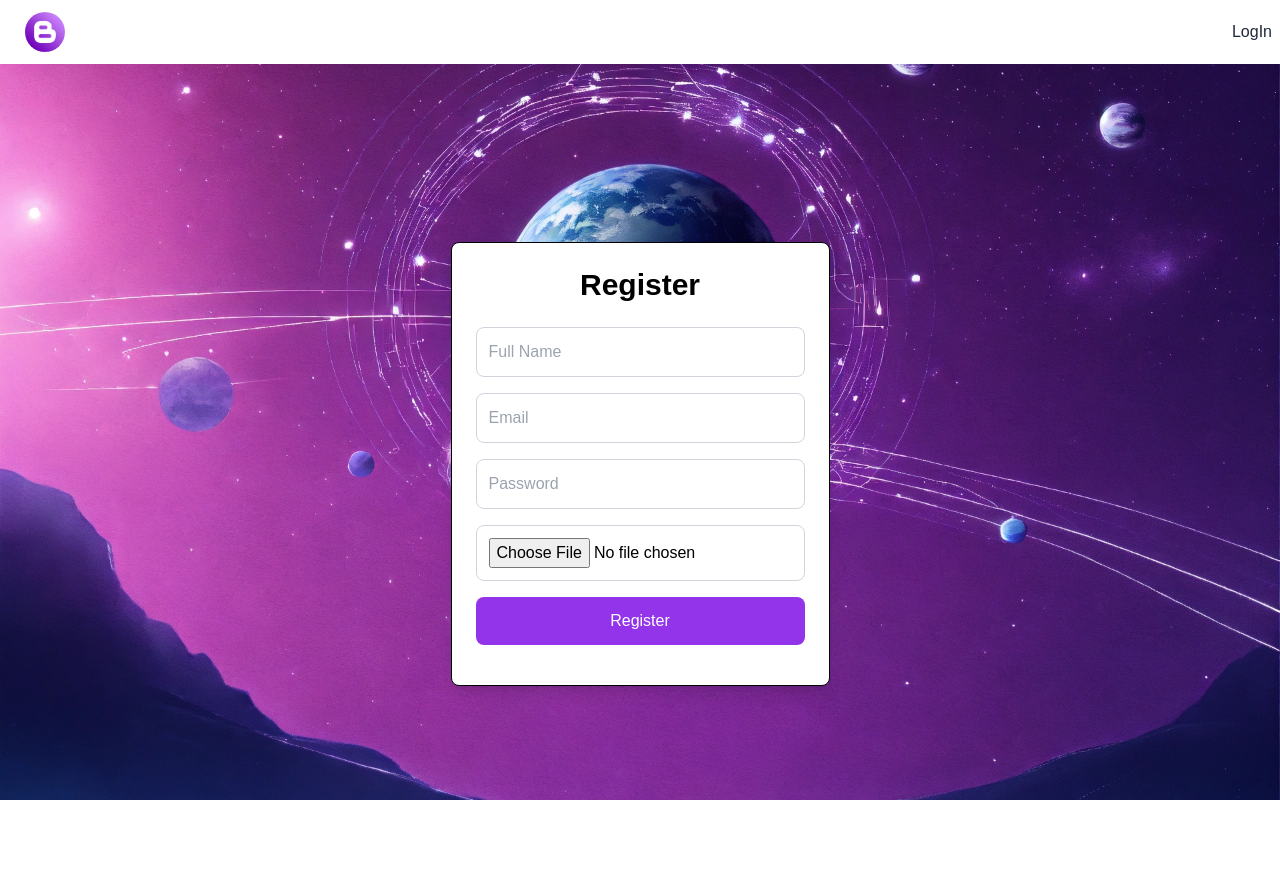
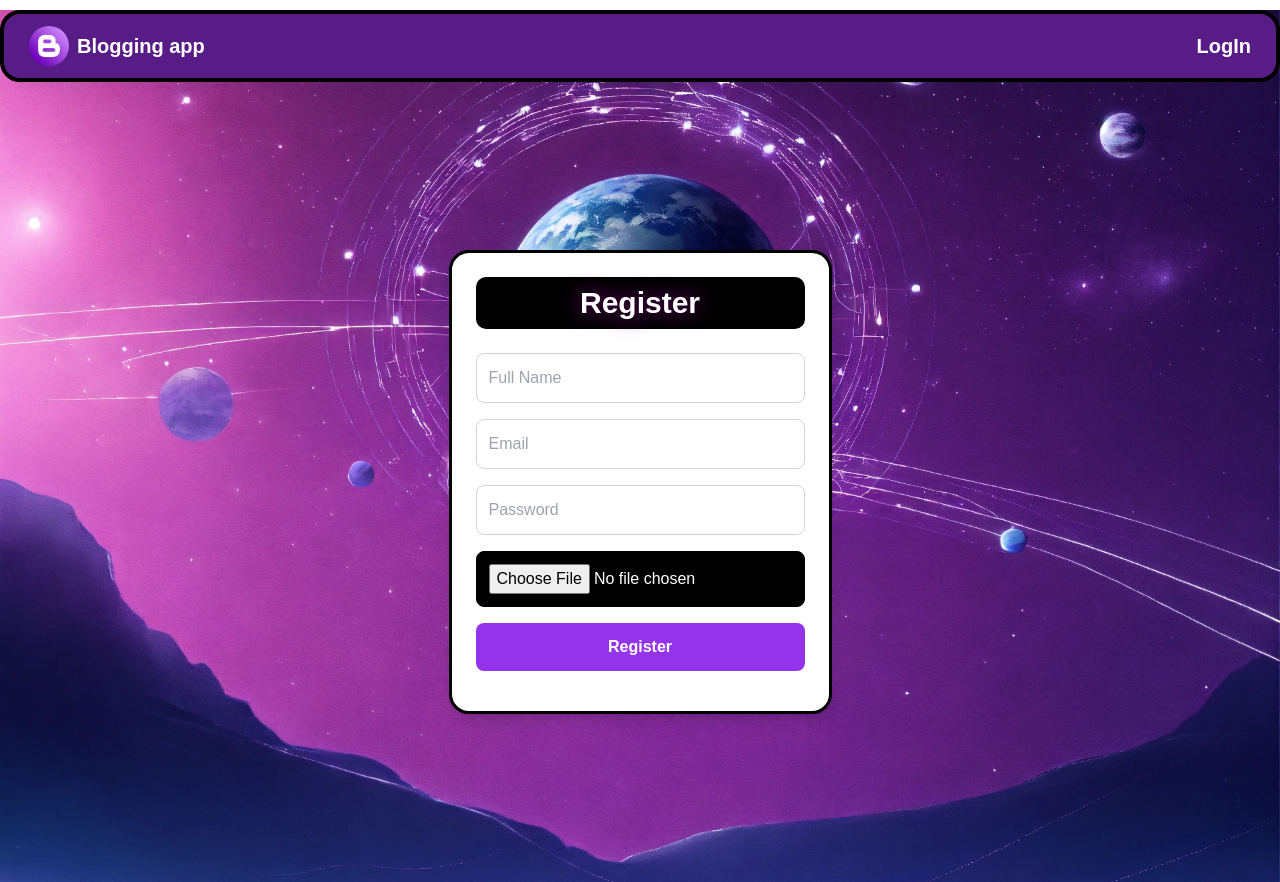
Before and after one commit to MuhammadAbrarulhaq986/SMIT-WMA-Batch-11-20-React-Blogging-App, a React (Vite) app: page /register in a window 1280 px wide. Built offline with nearby package versions, Linux system fonts and the light colour scheme; no server answers.

Commit message:
blogging app

```diff
--- a/src/components/Navbar.jsx
+++ b/src/components/Navbar.jsx
@@ -47,14 +47,17 @@ function Navbar() {
   };
   return (
     <>
-      <div className="navbar bg-base-100">
+      <div
+        className="navbar  bg-purple-900 text-white font-extrabold "
+        style={{ border: "4px solid black", borderRadius: 20, marginTop: 10 }}
+      >
         <div className="flex-1">
           <a href="/" className="btn btn-ghost text-xl text-white font-bold">
             <img
               src={image}
               alt="Blogging App Logo"
               className="w-10 h-10 rounded-[30px]"
-            />{" "}
+            />
             Blogging app
           </a>
         </div>
@@ -81,7 +84,7 @@ function Navbar() {
               </div>
               <ul
                 tabIndex={0}
-                className="menu menu-sm dropdown-content bg-base-100 rounded-box z-[1] mt-3 w-52 p-2 shadow"
+                className=" text-xl menu menu-sm dropdown-content bg-base-100 rounded-box z-[1] mt-3 w-52 p-2 shadow"
               >
                 <li>
                   <Link
@@ -92,17 +95,33 @@ function Navbar() {
                     <span className="badge">New</span>
                   </Link>
                 </li>
+                {/* ****************************************** */}
+                {/* <li>
+                  <Link
+                    to={`/createBlog/${userData?.uid}`}
+                    className="justify-between"
+                  >
+                    Create Blog
+                  </Link>
+                </li> */}
                 <li>
                   <a>Settings</a>
                 </li>
                 <li>
-                  <button onClick={logOut}>Logout</button>
+                  <button className="btn btn-ghost text-xl" onClick={logOut}>
+                    Logout
+                  </button>
                 </li>
               </ul>
             </div>
           </div>
         ) : (
-          <button onClick={() => navigate("/login")}>LogIn</button>
+          <button
+            className="btn btn-ghost text-xl"
+            onClick={() => navigate("/login")}
+          >
+            LogIn
+          </button>
         )}
       </div>
     </>
--- a/src/config/firebase/firebasemethods.js
+++ b/src/config/firebase/firebasemethods.js
@@ -15,6 +15,7 @@ import {
   collection,
   deleteDoc,
 } from "firebase/firestore";
+
 // Sign Up User
 const signUpUser = (email, password) => {
   return new Promise((resolve, reject) => {
@@ -125,6 +126,7 @@ const getSingleData = (collectionName, id) => {
       });
   });
 };
+
 const updateDocument = (collectionName, id, obj) => {
   return new Promise((resolve, reject) => {
     const docRef = doc(db, collectionName, id);
--- a/src/index.css
+++ b/src/index.css
@@ -1,6 +1,11 @@
 @tailwind base;
 @tailwind components;
 @tailwind utilities;
+
+* {
+  /* margin: 5px;
+  padding: 5px; */
+}
 
 body {
   overflow-x: hidden;
@@ -9,8 +14,22 @@ body {
   background-image: url("./image/background.webp");
   background-size: cover;
   background-position: center;
-  background-repeat: no-repeat;
-  height: 100vh;
+  background-repeat: repeat;
   margin: 0;
   background-attachment: fixed;
 }
+
+@keyframes pulse {
+  0% {
+    transform: scale(0.8);
+    opacity: 0.5;
+  }
+  50% {
+    transform: scale(1.2);
+    opacity: 1;
+  }
+  100% {
+    transform: scale(0.8);
+    opacity: 0.5;
+  }
+}
--- a/src/pages/Home.jsx
+++ b/src/pages/Home.jsx
@@ -223,28 +223,37 @@ const Home = () => {
   return (
     <div className="max-w-7xl mx-auto p-4 md:p-6 lg:p-8 mt-20">
       <h2
-        className="text-3xl font-extrabold mb-4 text-center text-white"
-        style={{ textShadow: "0px 0px 20px purple" }}
+        className="text-3xl font-extrabold mb-4 text-center text-white bg-black "
+        style={{ textShadow: "0px 0px 20px purple", borderRadius: 20 }}
       >
         Latest Blogs
       </h2>
-      <div className="grid grid-cols-1 md:grid-cols-2 lg:grid-cols-3 gap-4">
+      <div className="grid grid-cols-1 md:grid-cols-2 lg:grid-cols-3 gap-4 text-center">
         {blogs.map((blog, index) => (
-          <div key={index} className="bg-white rounded shadow-md p-4">
+          <div
+            key={index}
+            className="bg-black text-white rounded shadow-md p-4"
+            style={{
+              borderRadius: 30,
+            }}
+          >
             <img
-              className="w-full h-64 object-cover mb-4"
+              className="w-full h-64 object-cover mb-4 "
               src={blog.image}
               alt={blog.title}
+              style={{
+                borderRadius: 20,
+              }}
             />
-            <h3 className="text-lg font-bold mb-2">{blog.title}</h3>
-            <p className="text-black text-sm">{blog.description}</p>
+            <h3 className=" text-white text-lg font-bold mb-2">{blog.title}</h3>
+            <p className="text-white text-sm">{blog.description}</p>
             <div className="flex items-center mt-4">
               <img
                 className="w-8 h-8 rounded-full mr-2"
                 src={blog.authorImage}
                 alt="Author"
               />
-              <span className="text-black text-sm">
+              <span className=" text-white text-sm">
                 By {blog.author} on {blog.date}
               </span>
             </div>
--- a/src/pages/Register.jsx
+++ b/src/pages/Register.jsx
@@ -66,8 +66,18 @@ const Register = () => {
   return (
     <>
       <div className="h-screen flex justify-center items-center ">
-        <div className="max-w-md p-6  shadow-lg rounded-lg border border-black bg-white">
-          <h2 className="text-3xl font-bold mb-6 text-center text-black">
+        <div
+          className="max-w-md p-6  shadow-lg rounded-lg border border-black bg-white"
+          style={{
+            boxShadowShadow: "0px 0px 20px purple",
+            border: "3px solid black",
+            borderRadius: 20,
+          }}
+        >
+          <h2
+            className="text-3xl font-bold mb-6 p-2 text-center text-white bg-black"
+            style={{ textShadow: "0px 0px 20px purple", borderRadius: 10 }}
+          >
             Register
           </h2>
           <form
@@ -91,7 +101,7 @@ const Register = () => {
               <input
                 type="email"
                 placeholder="Email"
-                className="w-full p-3 border border-gray-300 rounded-lg focus:outline-none focus:ring-2 focus:ring-purple-500"
+                className="w-full p-3 border text-white border-gray-300 rounded-lg focus:outline-none focus:ring-2 focus:ring-purple-500"
                 {...register("email", { required: true })}
               />
               {errors.email && (
@@ -104,7 +114,7 @@ const Register = () => {
               <input
                 type="password"
                 placeholder="Password"
-                className="w-full p-3 border border-gray-300 rounded-lg focus:outline-none focus:ring-2 focus:ring-purple-500"
+                className="w-full p-3 border text-white border-gray-300 rounded-lg focus:outline-none focus:ring-2 focus:ring-purple-500"
                 {...register("password", { required: true })}
               />
               {errors.password && (
@@ -116,7 +126,11 @@ const Register = () => {
             <div>
               <input
                 type="file"
-                className="w-full p-3 border border-gray-300 text-black rounded-lg focus:outline-none focus:ring-2 focus:ring-purple-500"
+                className="w-full p-3 border  border-black text-black rounded-lg focus:outline-none focus:ring-2 focus:ring-purple-500"
+                style={{
+                  background: "black",
+                  color: "white",
+                }}
                 {...register("profileImage", { required: true })}
               />
               {errors.profileImage && (
@@ -127,7 +141,7 @@ const Register = () => {
             </div>
             <button
               type="submit"
-              className="w-full bg-purple-600 text-white p-3 rounded-lg transition duration-200 hover:bg-purple-700 disabled:bg-gray-400"
+              className="w-full font-semibold   bg-purple-600 text-white p-3 rounded-lg transition duration-200 hover:bg-purple-700 disabled:bg-gray-400"
               disabled={loading}
             >
               {loading ? (
--- a/src/pages/addBlog.jsx
+++ b/src/pages/addBlog.jsx
@@ -7,6 +7,9 @@ import {
   signUpUser,
   uploadImage,
 } from "../config/firebase/firebasemethods";
+
+
+
 // Component
 const CreateBlog = () => {
   const navigate = useNavigate();
--- a/src/pages/profile.jsx
+++ b/src/pages/profile.jsx
@@ -1,31 +1,104 @@
+// import React, { useState, useEffect } from "react";
+// import { useNavigate, useParams } from "react-router-dom";
+// import { getSingleData } from "../config/firebase/firebasemethods";
+
+// const Profile = () => {
+//   const [user, setUser] = useState({});
+//   const [imageUrl, setImageUrl] = useState("");
+//   const navigate = useNavigate();
+//   const params = useParams();
+//   const { id } = params;
+
+//   // Yahan pr firebase pr request krni  hai  for user Data ;
+//   // getSingleData
+
+//   //   useEffect(() => {
+//   //     const fetchUser = async () => {
+//   //       const currentUser = await getCurrentUser();
+//   //       if (currentUser) {
+//   //         setUser(currentUser);
+//   //       } else {
+//   //         navigate("/login");
+//   //       }
+//   //     };
+//   //     fetchUser();
+//   //   }, []);
+
+//   return (
+//     <div className="text-white font-bold max-w-7xl mx-auto p-4 md:p-6 lg:p-8 mt-20 flex flex-col items-center">
+//       <h1>Profile</h1>
+//       <p className="text-[#fff]">{id}</p>
+//     </div>
+//   );
+// };
+
+// export default Profile;
+
 import React, { useState, useEffect } from "react";
 import { useNavigate, useParams } from "react-router-dom";
-import { getSingleData } from "../config/firebase/firebasemethods";
+import { getSingleData } from "../config/firebase/firebasemethods"; // Ensure the path is correct
 
 const Profile = () => {
   const [user, setUser] = useState({});
+  const [error, setError] = useState(null);
   const navigate = useNavigate();
   const params = useParams();
   const { id } = params;
-  // Yahan pr firebase pr request krni  hai  for user Data ;
-  // getSingleData
 
-    //   useEffect(() => {
-    //     const fetchUser = async () => {
-    //       const currentUser = await getCurrentUser();
-    //       if (currentUser) {
-    //         setUser(currentUser);
-    //       } else {
-    //         navigate("/login");
-    //       }
-    //     };
-    //     fetchUser();
-    //   }, []);
+  useEffect(() => {
+    const fetchUser = async () => {
+      try {
+        const userData = await getSingleData("users", id); // Fetch user data using the id
+        setUser(userData); // Set the user state with the fetched data
+      } catch (err) {
+        setError(err); // Set error state if fetching fails
+        console.error("Error fetching user data:", err);
+      }
+    };
+
+    fetchUser();
+  }, [id]);
 
   return (
-    <div className="max-w-7xl mx-auto p-4 md:p-6 lg:p-8 mt-20 flex flex-col items-center">
-      <h1>Profile</h1>
-      <p className="text-[#fff]">{id}</p>
+    <div className="flex flex-col items-center justify-center min-h-screen p-4 ">
+      <h1
+        className="text-3xl font-extrabold mb-4 text-center text-white "
+        style={{
+          textShadow: "0px 0px 20px purple",
+          backgroundColor: "black",
+          borderRadius: 20,
+          padding: 10,
+        }}
+      >
+        Profile
+      </h1>
+      {error ? (
+        <p className="text-red-500 font-bold">{error}</p> // Display error message if any
+      ) : (
+        <div className="card w-96 bg-base-100 shadow-xl">
+          <figure>
+            <img
+              src={user.imageUrl}
+              alt={`${user.name}'s profile`}
+              className="w-full h-48 object-cover rounded-t-lg"
+            />
+          </figure>
+          <div className="card-body">
+            <h2 className="card-title text-2xl">{user.name}</h2>
+            <p className="text-lg">User ID: {id}</p>
+            <p className="text-lg">Email: {user.email}</p>
+            {/* Add other user properties as needed */}
+            <div className="card-actions justify-end">
+              <button
+                className="btn bg-purple-700 text-white"
+                onClick={() => navigate("/")}
+              >
+                Back
+              </button>
+            </div>
+          </div>
+        </div>
+      )}
     </div>
   );
 };
```
Also changed, not shown: src/pages/Login.jsx (+17 -7 lines).
